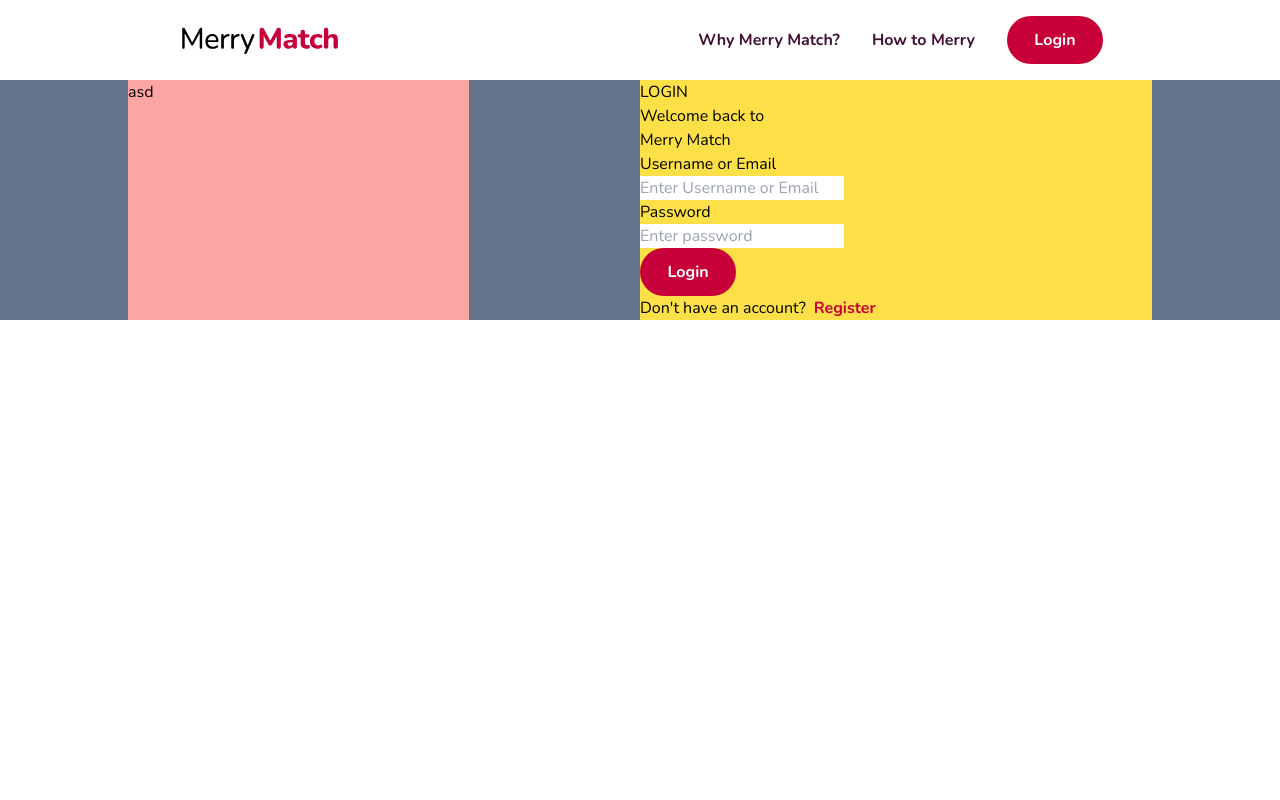
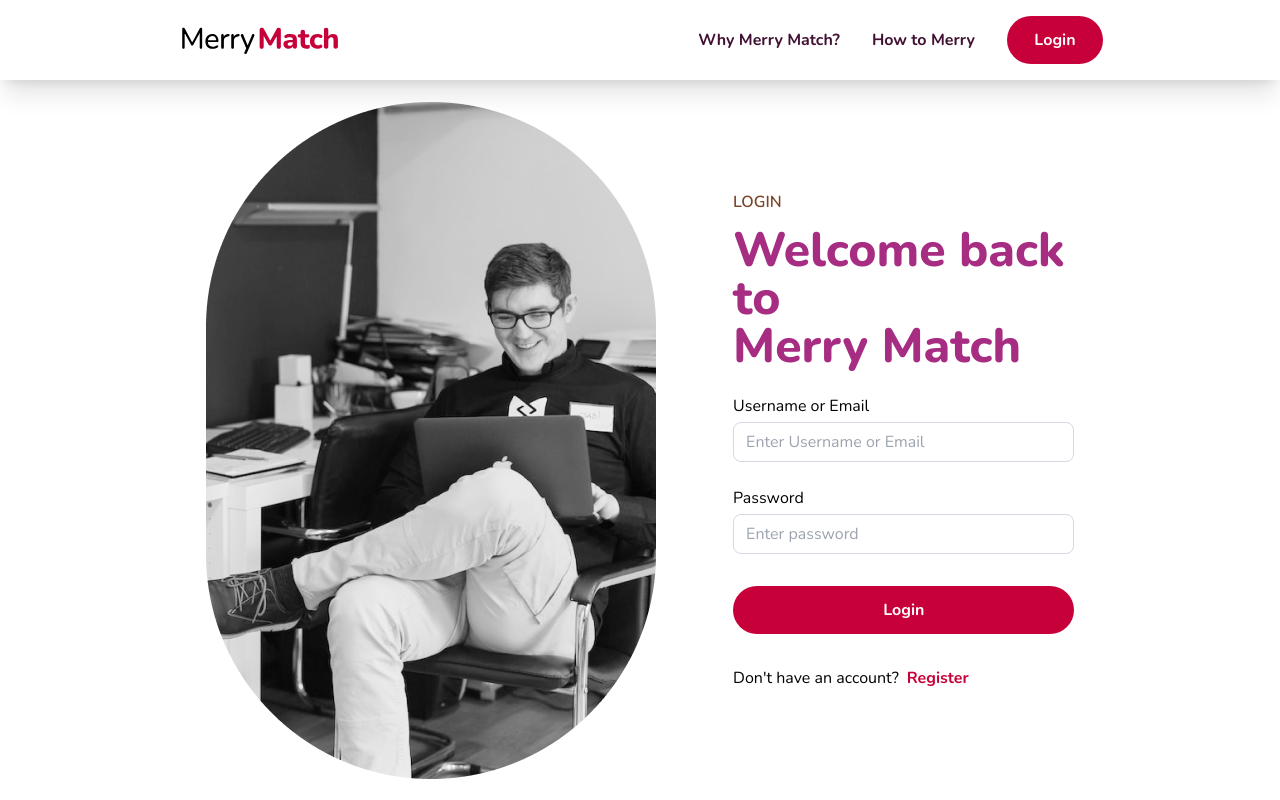
Before and after one commit to PloyIIV/merry-project, a React (Vite) app in the folder frontend/: page /login in a window 1280 px wide. Built offline with nearby package versions, Linux system fonts and the light colour scheme.

Commit message:
style: style img on login page

```diff
--- a/frontend/src/pages/Login/Login.jsx
+++ b/frontend/src/pages/Login/Login.jsx
@@ -1,5 +1,6 @@
 import React, { useState } from 'react'
 import { useNavigate } from 'react-router-dom'
+import boy from '../../../public/boy-complaint-form-page.png'
 
 const Login = () => {
     const navigate = useNavigate();
@@ -19,27 +20,29 @@ const Login = () => {
     }
 
   return (
-    <div className='min-w-full bg-slate-500 flex justify-center'>
-        <div className='w-4/5 flex justify-between'>
-            <div className='bg-red-300 w-1/3'>
-                <p>asd</p>
+    <div className='min-w-full h-[90vh] flex justify-center'>
+        <div className='w-4/5 flex justify-evenly items-center'>
+            <div className='md:w-1/4 xl:w-fit'>
+                <img src={boy} alt="boy" />
             </div>
-            <div className='bg-yellow-300 w-1/2'>
+            <div className='w-1/3'>
                 <div>
-                    <h6>LOGIN</h6>
-                    <h1>Welcome back to</h1>
-                    <h1>Merry Match</h1>
+                    <h6 className='text-pbeige-700 font-semibold'>LOGIN</h6>
+                    <div  className='text-ppurple-500 font-extrabold text-5xl mt-3'>
+                        <h1>Welcome back to</h1>
+                        <h1>Merry Match</h1>
+                    </div>
                 </div>
                 <form onSubmit={onSubmitHandler}>
-                    <div>
+                    <div className='mt-6'>
                         <p>Username or Email</p>
-                        <input onChange={onChangeHandler} value={data.username} name='username' type="text" placeholder='Enter Username or Email' required />
+                        <input onChange={onChangeHandler} value={data.username} name='username' type="text" className='rounded-lg border border-pgray-400 w-full h-10 pl-3 mt-1' placeholder='Enter Username or Email' required />
                     </div>
-                    <div>
+                    <div className='mt-6'>
                         <p>Password</p>
-                        <input onChange={onChangeHandler} value={data.password} name='password' type="password" placeholder='Enter password' required />
+                        <input onChange={onChangeHandler} value={data.password} name='password' type="password" className='rounded-lg border border-pgray-400 w-full h-10 pl-3 mt-1' placeholder='Enter password' required />
                     </div>
-                    <button className='bg-pred-500 text-white font-bold rounded-full w-24 h-12'>Login</button>
+                    <button className='bg-pred-500 text-white font-bold rounded-full w-full h-12 my-8'>Login</button>
                     <div className='flex'>
                         <p>Don't have an account?</p>
                         <button onClick={() => navigate('/register')} className='text-pred-500 font-bold px-2'>Register</button>
--- a/frontend/src/pages/Navbar/NavbarUnauthen.jsx
+++ b/frontend/src/pages/Navbar/NavbarUnauthen.jsx
@@ -6,7 +6,7 @@ import { useNavigate } from 'react-router-dom'
 const NavbarUnauthen = () => {
     const navigate = useNavigate();
   return (
-    <div className='flex justify-around h-20 items-center'>
+    <div className='flex justify-around h-20 items-center shadow-xl'>
         <Logo />
         <div>
             <button className='font-bold text-ppurple-800'><a href='#why-merry'>Why Merry Match?</a></button>
```
Also changed, not shown: frontend/public/boy-complaint-form-page.png (added).
